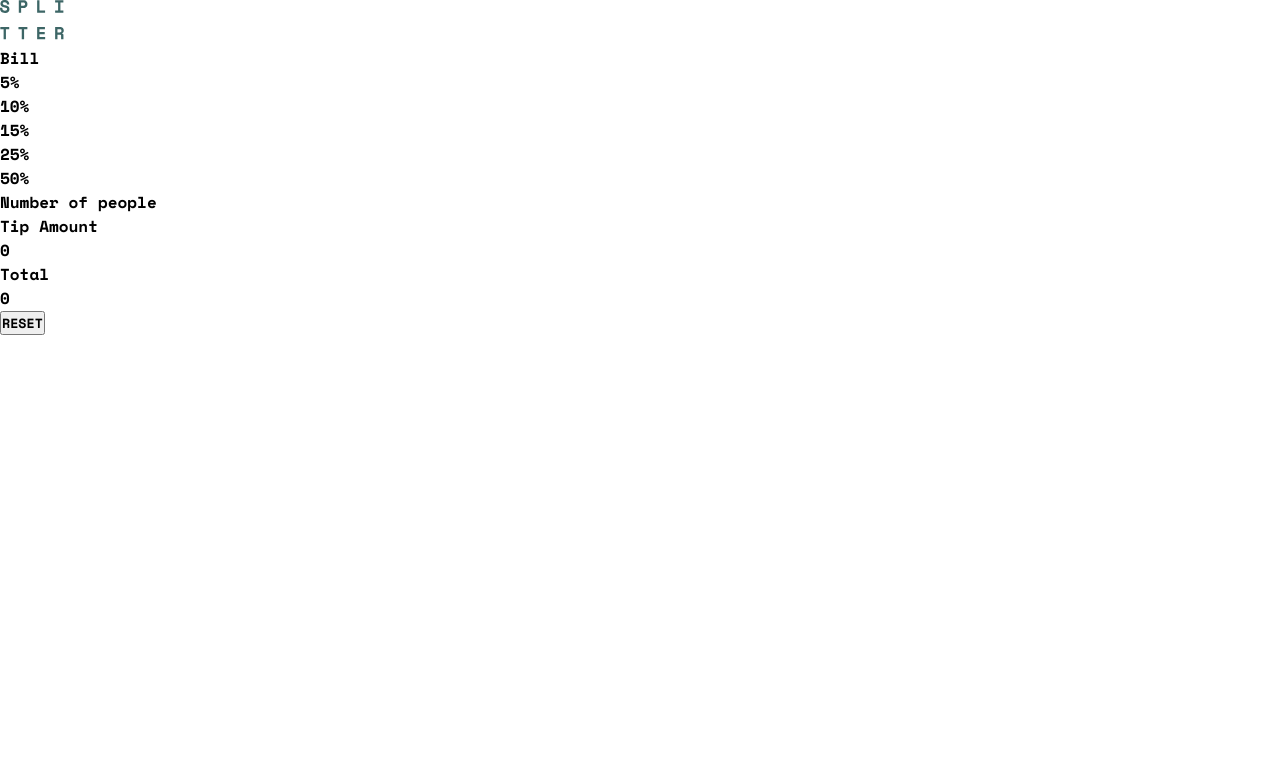
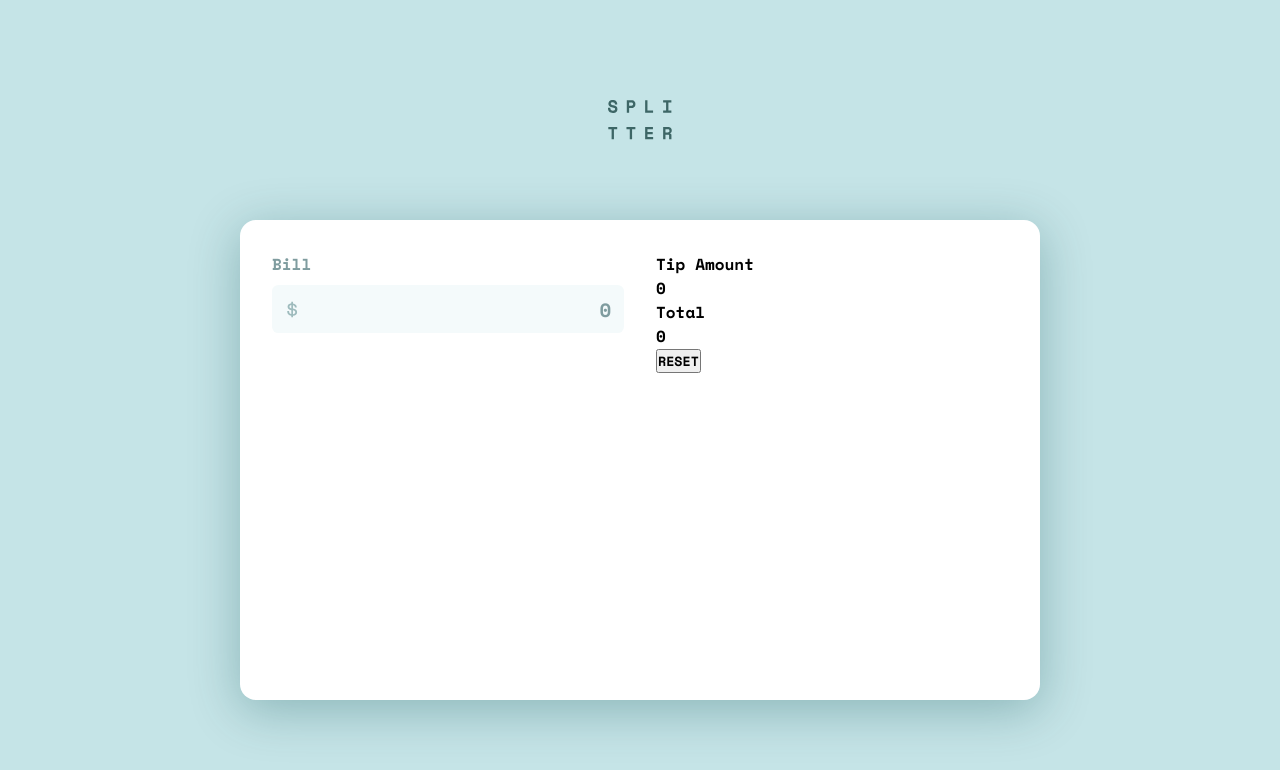
Before and after one commit to ArthurGehlen/tipCalculator, a React (Vite) app: page / in a window 1280 px wide. Shown: the top 770 px of the page. Built offline with nearby package versions, Linux system fonts and the light colour scheme.

Commit message:
Começo do Main;

```diff
--- a/src/App.css
+++ b/src/App.css
@@ -1,8 +1,49 @@
-@import url('https://fonts.googleapis.com/css2?family=Space+Mono:wght@700&display=swap');
+@import url("https://fonts.googleapis.com/css2?family=Space+Mono:wght@700&display=swap");
 
 * {
   margin: 0;
   padding: 0;
   box-sizing: border-box;
-  font-family: 'Space Mono', sans-serif;
+  font-family: "Space Mono", sans-serif;
 }
+
+input::-webkit-inner-spin-button,
+input::-webkit-outer-spin-button {
+  display: none;
+}
+
+body {
+  min-height: 100vh;
+  display: flex;
+  justify-content: center;
+  align-items: center;
+  background-color: hsl(185, 41%, 84%);
+}
+
+#wrapper {
+  display: flex;
+  align-items: center;
+  flex-direction: column;
+  gap: 5rem;
+}
+
+#main_container {
+  background-color: hsl(0, 100%, 100%);
+  width: clamp(18rem, 50rem, 80vw);
+  height: 30rem;
+  border-radius: 1rem;
+  padding: 2rem;
+  display: flex;
+  justify-content: space-between;
+  flex-wrap: wrap;
+  gap: 2rem;
+  box-shadow: 0px 10px 50px 0.5px hsla(183, 100%, 15%, 0.3);
+}
+
+#main_container #content_section {
+  flex: 1 1 15rem;
+}
+
+#main_container #results_container {
+  flex: 1 1 15rem;
+}
--- a/src/App.jsx
+++ b/src/App.jsx
@@ -9,26 +9,28 @@ import Result from "./components/Result";
 
 // Images
 import logo from "./images/logo.svg";
+import icon_dollar from "./images/icon-dollar.svg";
 
 const tip_options = [5, 10, 15, 25, 50];
 
 function App() {
   return (
     <>
-      <main>
+      <main id="wrapper">
         <img src={logo} alt="Logo" style={{ maxWidth: "4rem" }} />
 
+        <div id="main_container">
           <section id="content_section">
             <div className="info_section">
-            <InputContainer label="Bill" />
+              <InputContainer label="Bill" img={icon_dollar} />
 
-            <div className="tip_container">
+              {/* <div className="tip_container">
                 {tip_options.map((tip, index) => (
                   <TipContainer tip={tip} key={index} />
                 ))}
               </div>
 
-            <InputContainer label="Number of people" />
+              <InputContainer label="Number of people" /> */}
             </div>
           </section>
 
@@ -40,6 +42,7 @@ function App() {
 
             <button>RESET</button>
           </section>
+        </div>
       </main>
     </>
   );
--- a/src/components/InputContainer.css
+++ b/src/components/InputContainer.css
@@ -0,0 +1,38 @@
+.input_container .input_wrapper {
+    margin-top: .6rem;
+    background-color: hsl(189, 47%, 97%);
+    padding: .8rem;
+    width: 100%;
+    display: flex;
+    border-radius: .4rem;
+    max-height: 3rem;
+}
+
+.input_container label {
+  color: hsl(184, 14%, 56%);
+}
+
+.input_container .input_wrapper input {
+    background-color: transparent;
+    border: none;
+    text-align: end;
+    width: 95%;
+    font-size: 1.2rem;
+    cursor: pointer;
+    color: hsl(184, 14%, 56%);
+}
+
+.input_container .input_wrapper input::placeholder {
+    color: hsl(184, 14%, 56%);
+}
+
+.input_container .input_wrapper input:focus {
+    outline: none;
+}
+
+.input_container .input_wrapper .image_container {
+    width: 5%;
+    display: flex;
+    align-items: center;
+    justify-content: center;
+}
--- a/src/components/InputContainer.jsx
+++ b/src/components/InputContainer.jsx
@@ -3,7 +3,17 @@ import PropTypes from "prop-types";
 import "./InputContainer.css";
 
 function InputContainer({ label, img }) {
-  return <div>{label}</div>;
+  return (
+    <div className="input_container">
+      <label htmlFor={label}>{label}</label>
+      <div className="input_wrapper">
+        <div className="image_container">
+          <img src={img} alt="Icon" style={{ maxWidth: "2rem" }} />
+        </div>
+        <input type="number" placeholder="0" name={label} id={label} />
+      </div>
+    </div>
+  );
 }
 
 InputContainer.PropTypes = {
```
Lines whose indentation alone changed are shown as unchanged.
